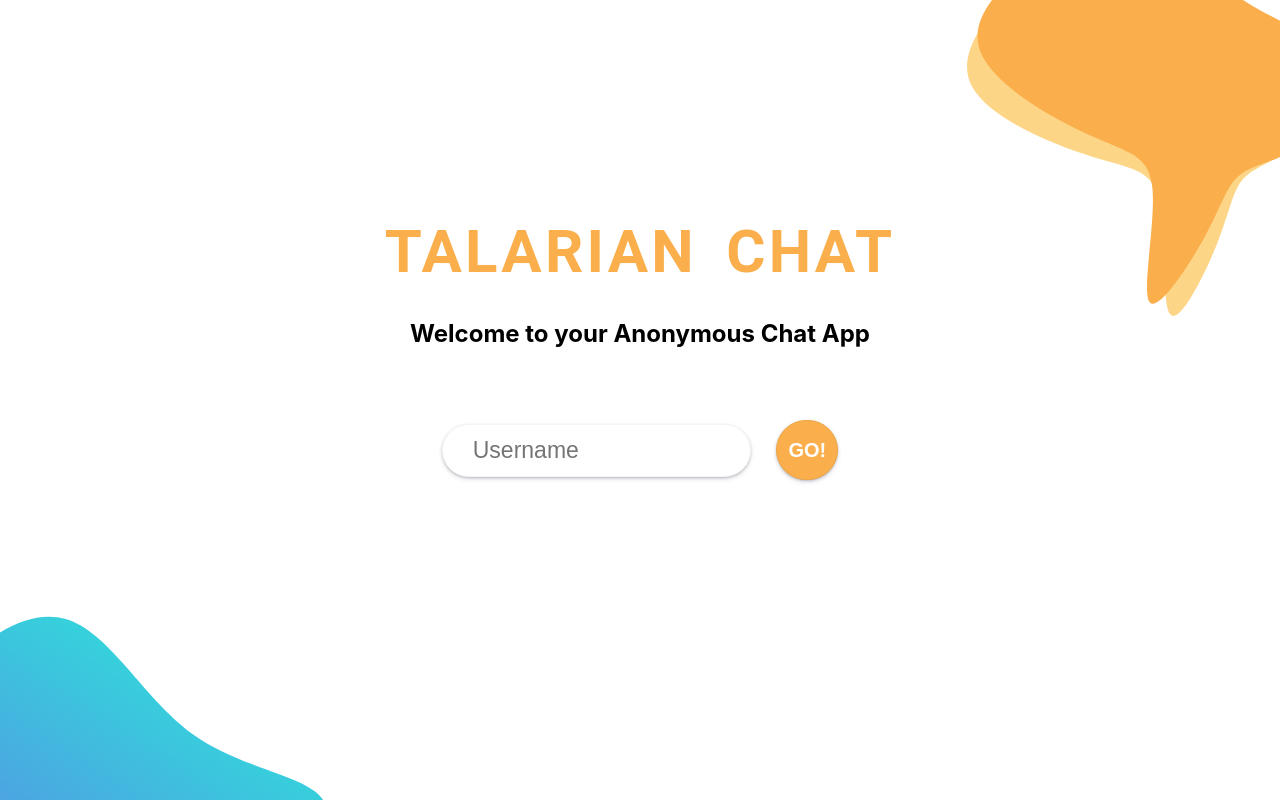
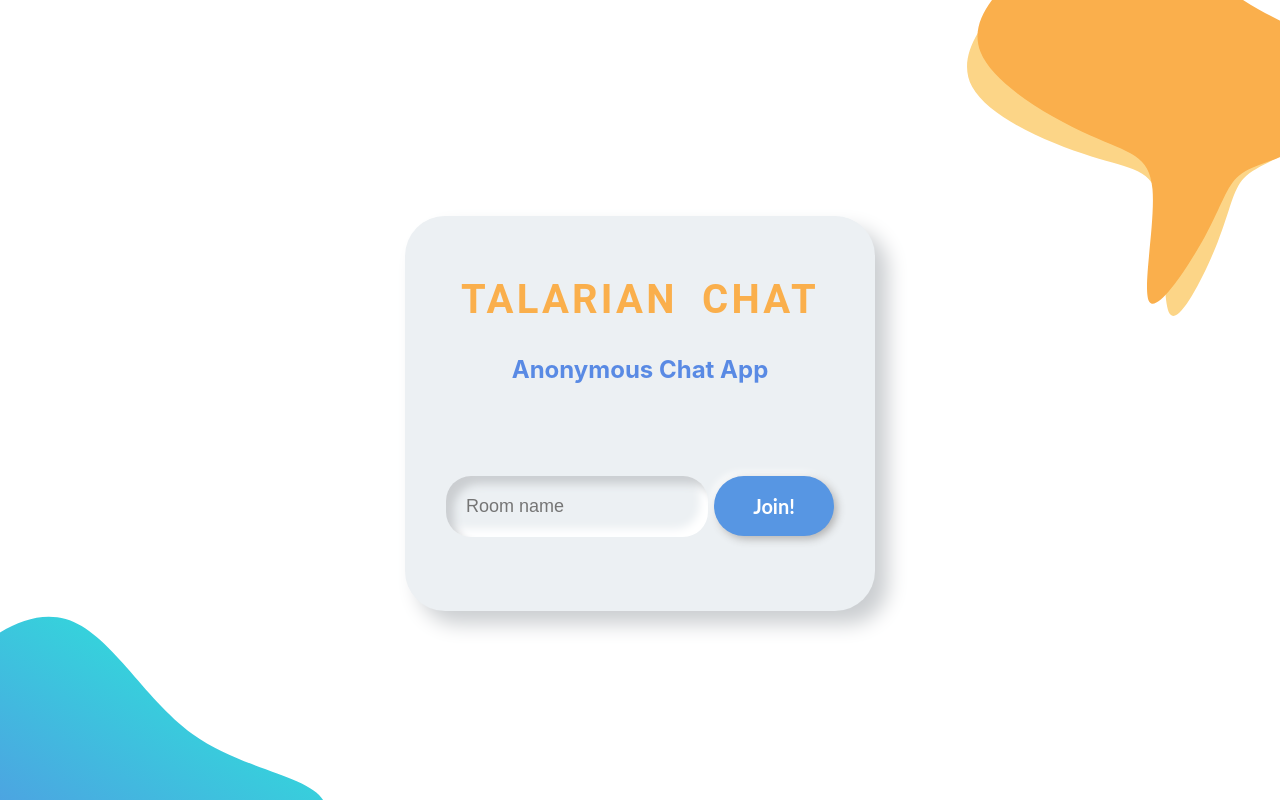
Before and after one commit to gonzalo10/video-chat-app-front, a React (Create React App) app: page / in a window 1280 px wide. Shown: the top 800 px of the page. Built offline with nearby package versions, Linux system fonts and the light colour scheme; no server answers.

Commit message:
feat: added login design

```diff
--- a/src/components/login/index.js
+++ b/src/components/login/index.js
@@ -13,56 +13,71 @@ const LoginContainer = styled.div`
 	padding-top: 27vh;
 `
 
+const LoginCard = styled.div`
+	width: 400px;
+	height: 300px;
+	padding: 60px 35px 35px 35px;
+	border-radius: 40px;
+	background: #ecf0f3;
+	box-shadow: 13px 13px 20px #cbced1, -13px -13px 20px #ffffff;
+`
+
 const Title = styled.h1`
 	margin: 0;
 	color: #faaf4c;
 	letter-spacing: 0.2rem;
-	font-size: 60px;
+	font-size: 40px;
 	word-spacing: 0.7rem;
 	text-transform: uppercase;
 	padding-bottom: 32px;
 	font-family: 'Roboto', sans-serif;
+	text-align: center;
 `
 const SubTitle = styled.h2`
 	margin: 0;
 	font-size: 24px;
 	padding-bottom: 3em;
+	color: #598ae4;
+	text-align: center;
 `
 
 const LoginForm = styled.form`
 	display: flex;
 	justify-content: space-evenly;
 	align-items: center;
-	width: 35%;
 	padding-bottom: 2em;
+	height: 100px;
+`
+
+const InputWrapper = styled.div`
+	border-radius: 25px;
+	box-shadow: inset 8px 8px 8px #cbced1, inset -8px -8px 8px #ffffff;
 `
 
 const LoginInput = styled.input`
-	border-radius: 40px;
-	padding: 12px;
-	border: 1px solid whitesmoke;
-	width: 265px;
-	box-shadow: 0 2px 5px -1px rgb(50 50 93 / 25%),
-		0 1px 3px -1px rgb(0 0 0 / 30%);
-	font-size: 23px;
-	padding-left: 30px;
+	border: none;
 	outline: none;
-	&:focus {
-		box-shadow: 0 0 3pt 2pt #faaf4c;
-	}
+	background: none;
+	font-size: 18px;
+	color: #555;
+	padding: 20px 10px 20px 20px; ;
 `
 
 const LoginButton = styled.button`
-	border-radius: 50px;
-	padding: 11px;
+	outline: none;
+	border: none;
+	cursor: pointer;
+	width: 120px;
 	height: 60px;
-	border: 1px solid #efa544;
-	box-shadow: 0 2px 5px -1px rgb(50 50 93 / 25%),
-		0 1px 3px -1px rgb(0 0 0 / 30%);
+	border-radius: 30px;
 	font-size: 20px;
-	background: #faaf4c;
-	color: white;
 	font-weight: 700;
+	font-family: 'Lato', sans-serif;
+	color: #fff;
+	text-align: center;
+	background: #5796e3;
+	box-shadow: 3px 3px 8px #b1b1b1, -3px -3px 8px #ffffff;
+	transition: 0.5s;
 `
 
 const Login = ({ setRoomName, error }) => {
@@ -82,13 +97,17 @@ const Login = ({ setRoomName, error }) => {
 	return (
 		<LoginContainer>
 			<BgShapes />
-			<Title>Talarian Chat</Title>
-			<SubTitle>Welcome to your Anonymous Chat App</SubTitle>
-			<LoginForm onSubmit={submitLogin}>
-				<LoginInput placeholder='Username' onChange={handleUserName} />
-				<LoginButton type='submit'>GO!</LoginButton>
-			</LoginForm>
-			{error && error}
+			<LoginCard>
+				<Title>Talarian Chat</Title>
+				<SubTitle>Anonymous Chat App</SubTitle>
+				<LoginForm onSubmit={submitLogin}>
+					<InputWrapper>
+						<LoginInput placeholder='Room name' onChange={handleUserName} />
+					</InputWrapper>
+					<LoginButton type='submit'>Join!</LoginButton>
+				</LoginForm>
+				{error && error}
+			</LoginCard>
 		</LoginContainer>
 	)
 }
--- a/src/index.css
+++ b/src/index.css
@@ -5,8 +5,11 @@ body {
 		sans-serif;
 	-webkit-font-smoothing: antialiased;
 	-moz-osx-font-smoothing: grayscale;
+	height: 100vh;
 }
-
+#root {
+	height: 100vh;
+}
 code {
 	font-family: source-code-pro, Menlo, Monaco, Consolas, 'Courier New',
 		monospace;
```
Lines whose indentation alone changed are shown as unchanged.
